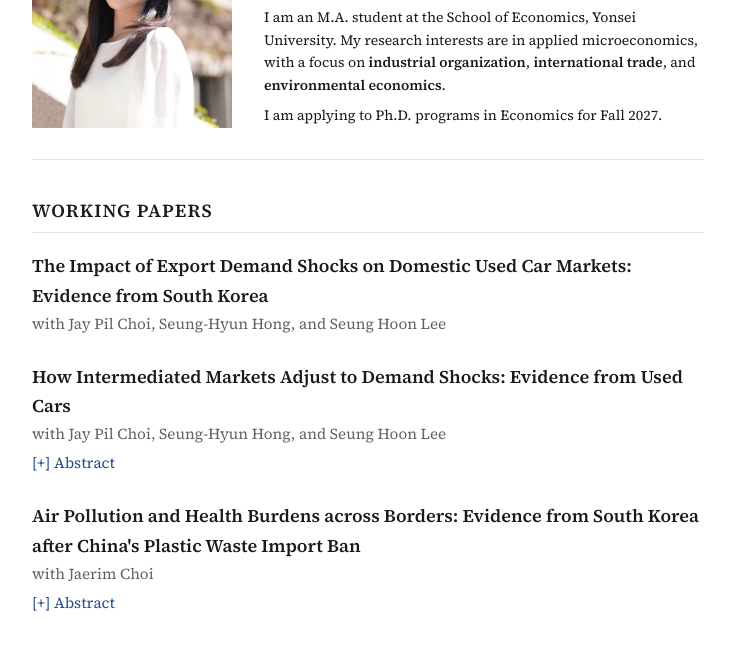
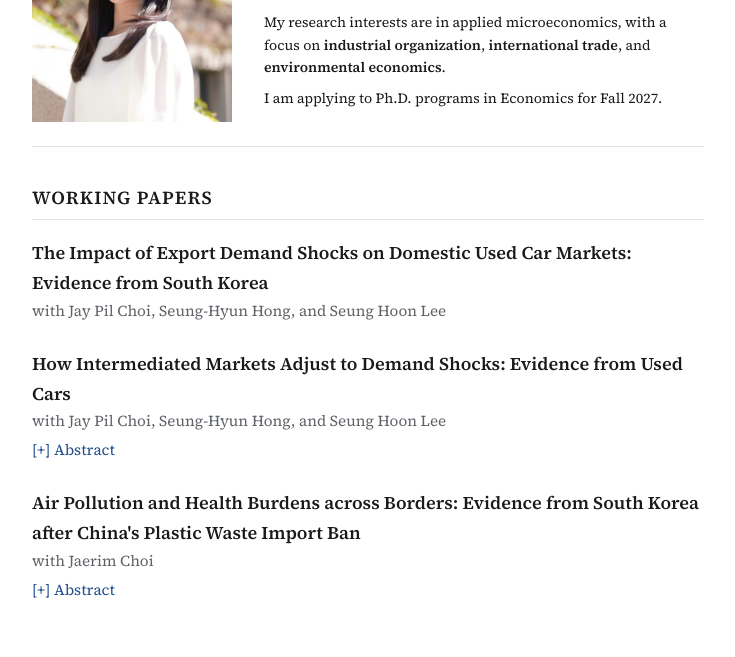
Before and after one commit to yoonseungseon/yoonseungseon.github.io, a plain HTML site: page index.html in a window 1280 px wide. Shown: the part 158-815 px from the top of the page, without its empty margins (272-1007 px from the left). Drawn offline with Linux system fonts and the light colour scheme.

Commit message:
Remove duplicate M.A. sentence from intro
Co-Authored-By: Claude Opus 5.5 <noreply@anthropic.com>

```diff
--- a/index.html
+++ b/index.html
@@ -112,7 +112,6 @@
       </p>
       <div id="about">
         <p>
-          I am an M.A. student at the School of Economics, Yonsei University.
           My research interests are in applied microeconomics, with a focus on
           <strong>industrial organization</strong>, <strong>international trade</strong>,
           and <strong>environmental economics</strong>.
```
